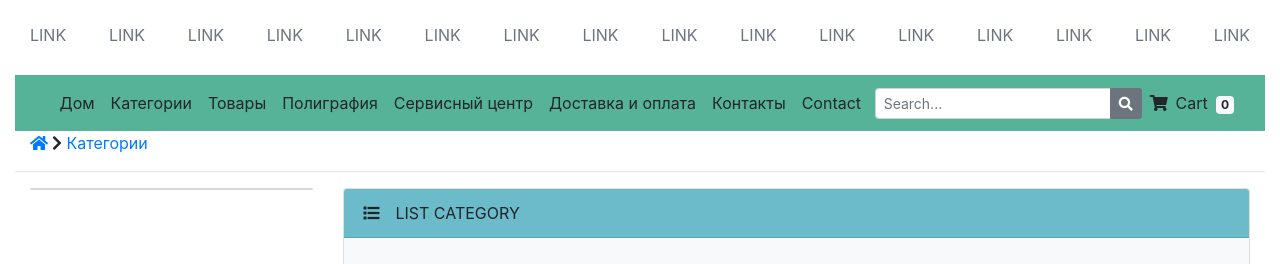
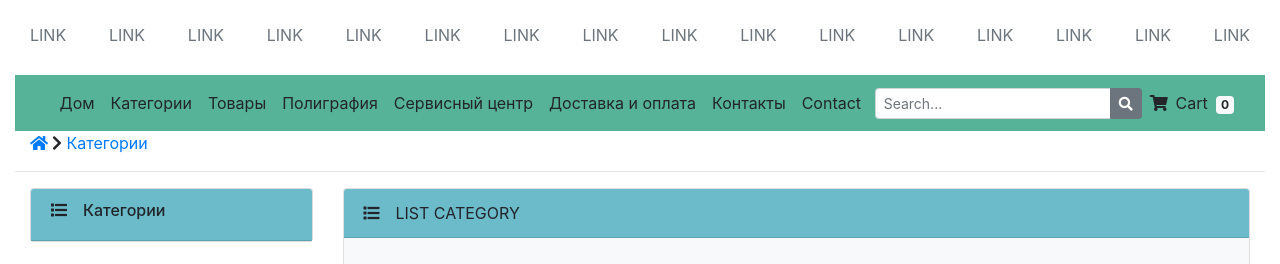
Before and after one commit to mebius01/orten, a Django app: page /category/ in a window 1280 px wide. Shown: the part 133-397 px from the top of the page. Run offline with Django 3.2, Linux system fonts and the light colour scheme; data comes from the database, SQL or seed files in the repository; both versions use the stored data as it was after the commit; some libraries are stand-ins or nearby versions.

Commit message:
trabl all page(. refactoring...

```diff
--- a/templates/shop/home.html
+++ b/templates/shop/home.html
@@ -126,7 +126,7 @@ a:hover > .ico {
                         <h6 class="title"><i class="fa fa-list pr-3"></i>Категории</h6>
                     </header>
 
-                    <div class="card-body">
+                    <div class="card-body p-0">
                         {% include "include/include_category_list.html" %}
                     </div>
                 </article>
--- a/templates/shop/list_category.html
+++ b/templates/shop/list_category.html
@@ -16,12 +16,22 @@
 <title>Orten - Category All</title>
 <div class="container-fluid">
     <div class="row">
-    <div class="col-sm-3">
-        <div class="card bg-light">
 
-        {% include "include/include_category_list.html" %}
-</div>
-</div>
+<!-- Блок Категорий -->
+        <div class="col-12 col-sm-3">
+            <div class="card bg-light">
+                <article class="card-group-item">
+                    <header class="card-header">
+                        <h6 class="title"><i class="fa fa-list pr-3"></i>Категории</h6>
+                    </header>
+
+                    <div class="card-body p-0">
+                        {% include "include/include_category_list.html" %}
+                    </div>
+                </article>
+            </div>
+        </div>
+
 
 
 
```
Also changed, not shown: db.sqlite3.
